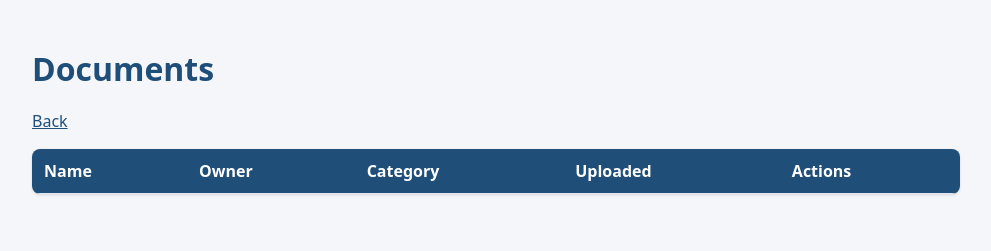
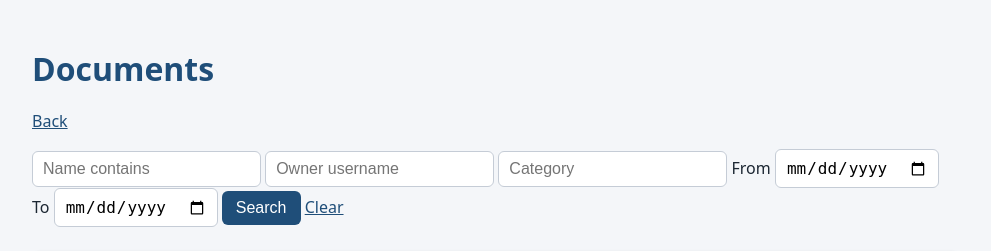
Before and after one commit to bushramd/TrustVault, a Flask app: page /documents in a window 1280 px wide. Shown: the top 251 px of the page, without its empty margins (144-1135 px from the left). Run offline with Flask 3, Linux system fonts and the light colour scheme; the visitor is signed in with stand-in values (Sample User, id 1); data comes from the database, SQL or seed files in the repository; data that the repository does not hold is empty.

Commit message:
Add document search by name, owner, category and date

```diff
--- a/app.py
+++ b/app.py
@@ -1,5 +1,6 @@
 import os
 import uuid
+import re
 from functools import wraps
 
 from flask import Flask, abort, g, redirect, render_template, request, send_file, session, url_for
@@ -153,19 +154,54 @@ def require_access(doc_id, action, audit_action=None):
     return doc
 
 
+def like_pattern(text):
+    text = text.replace("\\", "\\\\").replace("%", "\\%").replace("_", "\\_")
+    return "%" + text + "%"
+
+
 @app.route("/documents")
 @login_required
 def documents():
-    docs = get_db().execute(
+    q = request.args.get("q", "").strip()[:100]
+    owner = request.args.get("owner", "").strip()[:50]
+    category = request.args.get("category", "").strip()[:50]
+    date_from = request.args.get("date_from", "").strip()
+    date_to = request.args.get("date_to", "").strip()
+    if not re.fullmatch(r"\d{4}-\d{2}-\d{2}", date_from):
+        date_from = ""
+    if not re.fullmatch(r"\d{4}-\d{2}-\d{2}", date_to):
+        date_to = ""
+
+    # The access rule comes first. Search filters are only added on top of it.
+    sql = (
         "SELECT d.id, d.name, d.category, d.created_at, d.owner_id, u.username AS owner "
         "FROM documents d JOIN users u ON u.id = d.owner_id "
         "WHERE d.is_deleted = 0 AND (d.owner_id = ? OR EXISTS ("
-        "  SELECT 1 FROM grants g WHERE g.document_id = d.id AND g.user_id = ?)) "
-        "ORDER BY d.id DESC",
-        (g.user["id"], g.user["id"]),
-    ).fetchall()
-    return render_template("documents.html", docs=docs, user=g.user)
+        "  SELECT 1 FROM grants g WHERE g.document_id = d.id AND g.user_id = ?))"
+    )
+    params = [g.user["id"], g.user["id"]]
+    if q:
+        sql += " AND d.name LIKE ? ESCAPE '\\'"
+        params.append(like_pattern(q))
+    if owner:
+        sql += " AND u.username = ?"
+        params.append(owner)
+    if category:
+        sql += " AND d.category LIKE ? ESCAPE '\\'"
+        params.append(like_pattern(category))
+    if date_from:
+        sql += " AND date(d.created_at) >= ?"
+        params.append(date_from)
+    if date_to:
+        sql += " AND date(d.created_at) <= ?"
+        params.append(date_to)
+    sql += " ORDER BY d.id DESC"
 
+    docs = get_db().execute(sql, params).fetchall()
+    return render_template(
+        "documents.html", docs=docs, user=g.user,
+        q=q, owner=owner, category=category, date_from=date_from, date_to=date_to,
+    )
 
 @app.route("/documents/upload", methods=["GET", "POST"])
 @role_required("owner")
--- a/templates/documents.html
+++ b/templates/documents.html
@@ -7,6 +7,16 @@
   <h1>Documents</h1>
   <p><a href="{{ url_for('dashboard') }}">Back</a>
   {% if user.role == 'owner' %} | <a href="{{ url_for('upload') }}">Upload</a>{% endif %}</p>
+    <form method="get" action="{{ url_for('documents') }}">
+    <input name="q" placeholder="Name contains" value="{{ q }}">
+    <input name="owner" placeholder="Owner username" value="{{ owner }}">
+    <input name="category" placeholder="Category" value="{{ category }}">
+    From <input type="date" name="date_from" value="{{ date_from }}">
+    To <input type="date" name="date_to" value="{{ date_to }}">
+    <button type="submit">Search</button>
+    <a href="{{ url_for('documents') }}">Clear</a>
+  </form>
+  <br>
   <table border="1" cellpadding="4">
     <tr><th>Name</th><th>Owner</th><th>Category</th><th>Uploaded</th><th>Actions</th></tr>
     {% for d in docs %}
```
Also changed, not shown: tests/test_access.py (+30 -0 lines).
